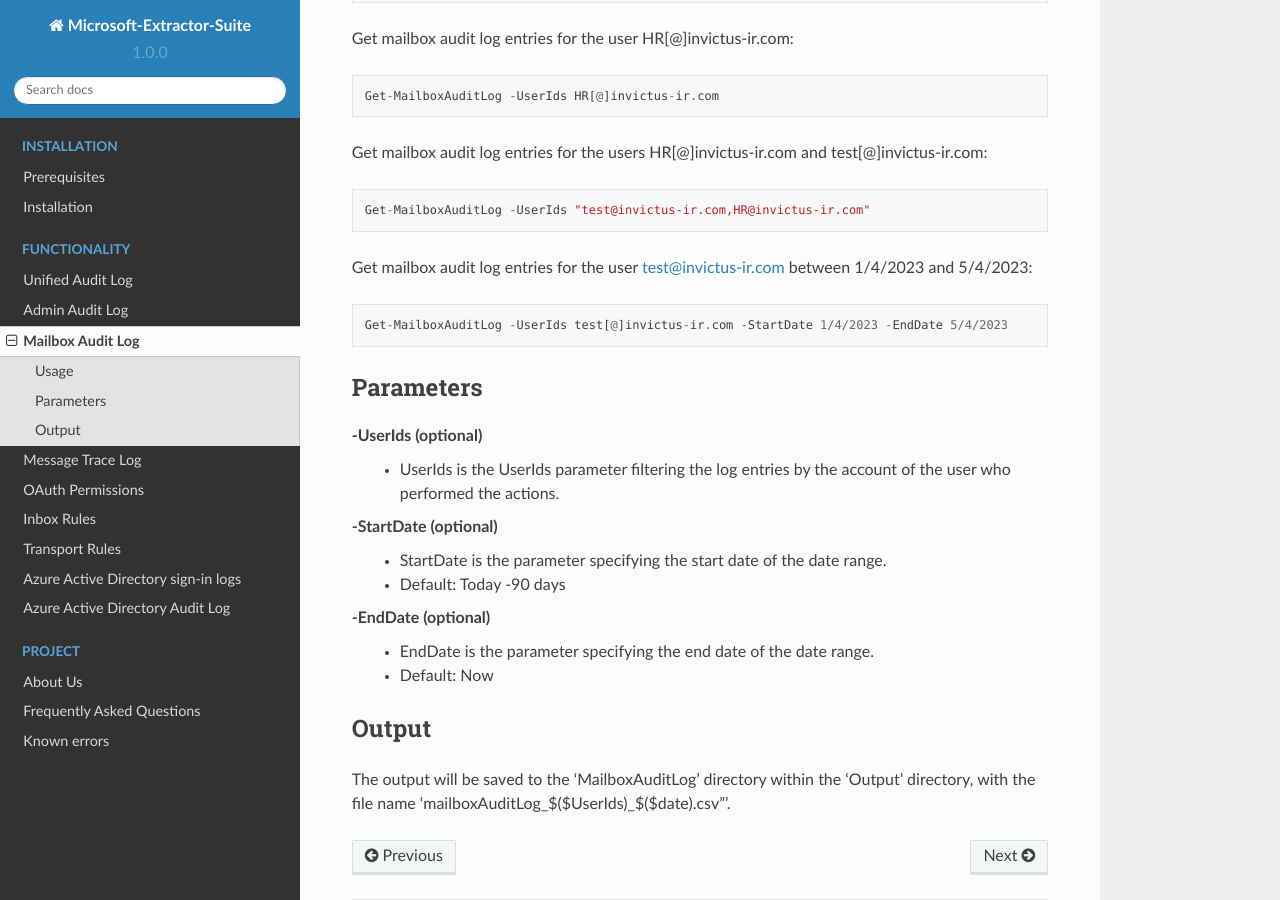
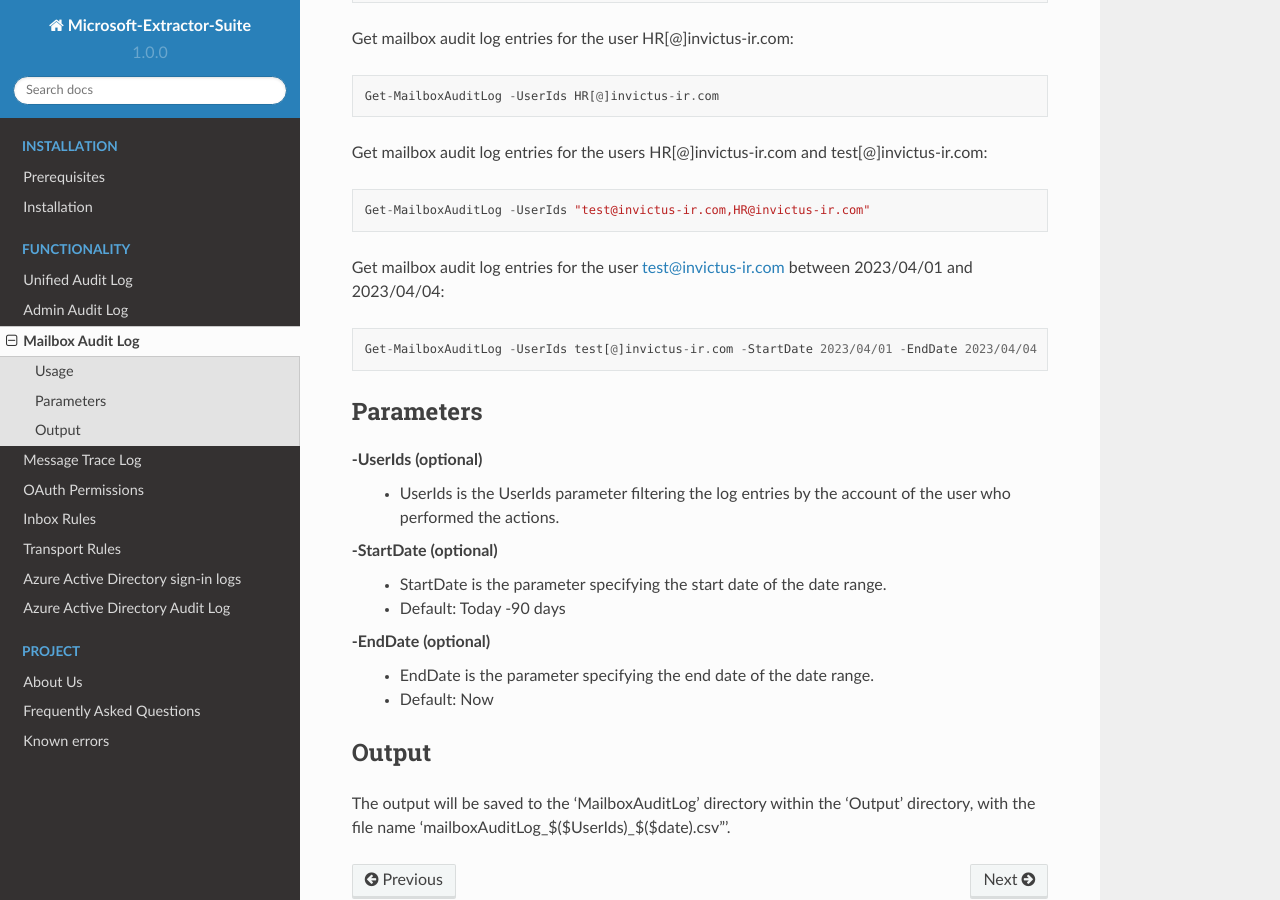
Before and after one commit to invictus-ir/Microsoft-Extractor-Suite, a Sphinx documentation site: the page built from docs/source/functionality/MailboxAuditLog.rst, in a window 1280 px wide and 900 px high, scrolled down 424 px. Built offline with Sphinx 7.4.7 and the Read the Docs theme 2.0.0, drawn with Linux system fonts in a browser that asks for light colours.

Commit message:
Update MailboxAuditLog.rst
Only accepts dates in YYYY/MM/DD format

```diff
--- a/docs/source/functionality/MailboxAuditLog.rst
+++ b/docs/source/functionality/MailboxAuditLog.rst
@@ -20,10 +20,10 @@
 
    Get-MailboxAuditLog -UserIds "test@invictus-ir.com,HR@invictus-ir.com"
 
-Get mailbox audit log entries for the user test@invictus-ir.com between 1/4/2023 and 5/4/2023:
+Get mailbox audit log entries for the user test@invictus-ir.com between 2023/04/01 and 2023/04/04:
 ::
 
-   Get-MailboxAuditLog -UserIds test[@]invictus-ir.com -StartDate 1/4/2023 -EndDate 5/4/2023
+   Get-MailboxAuditLog -UserIds test[@]invictus-ir.com -StartDate 2023/04/01 -EndDate 2023/04/04
 
 Parameters
 """"""""""""""""""""""""""
```
